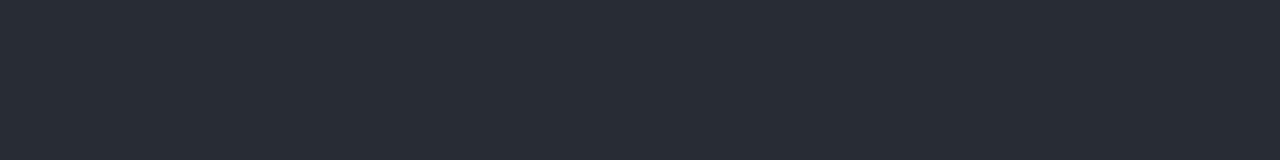
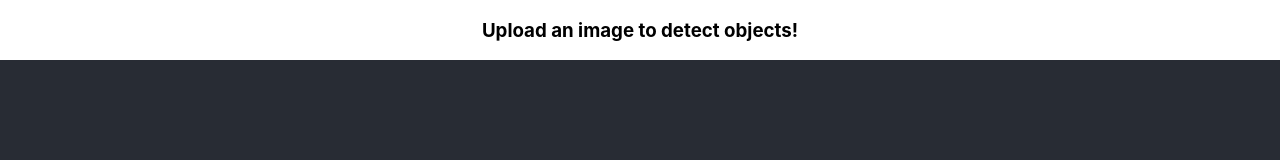
Before and after one commit to Habimm/detection-interface, a React (Create React App) app: page / in a window 1280 px wide. Shown: the top 160 px of the page. Built offline with nearby package versions, Linux system fonts and the light colour scheme.

Commit message:
a heading

```diff
--- a/src/App.js
+++ b/src/App.js
@@ -52,6 +52,9 @@
 
   return (
     <div className="App">
+    <h3>
+      Upload an image to detect objects!
+    </h3>
       <header className="App-header">
         <input
           style={{border: '4px solid red'}}
```
